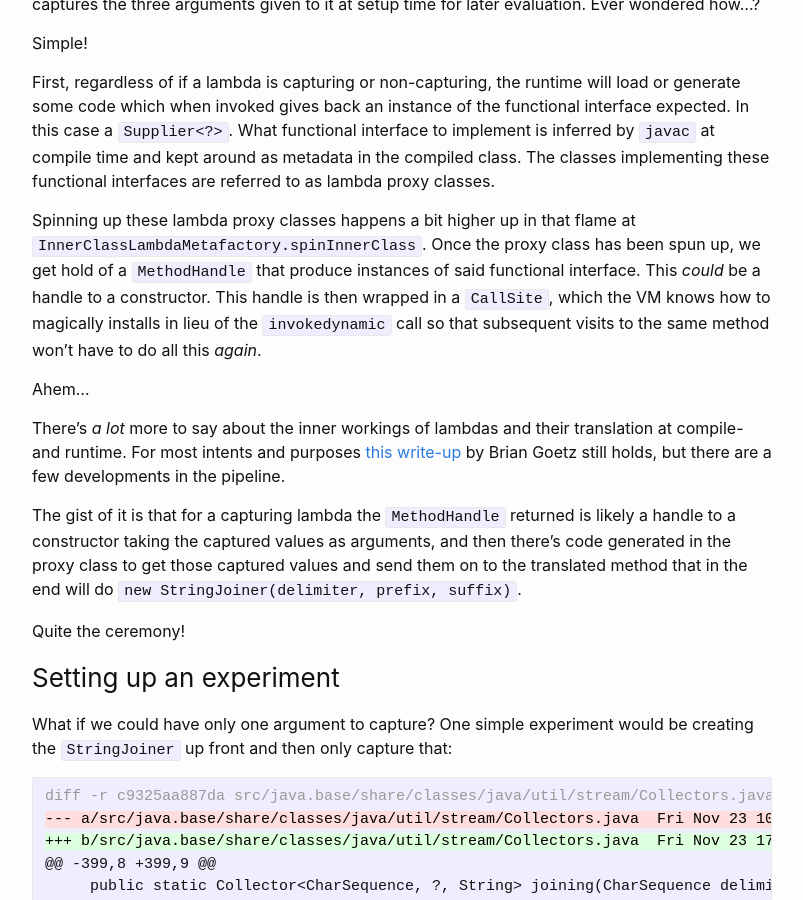
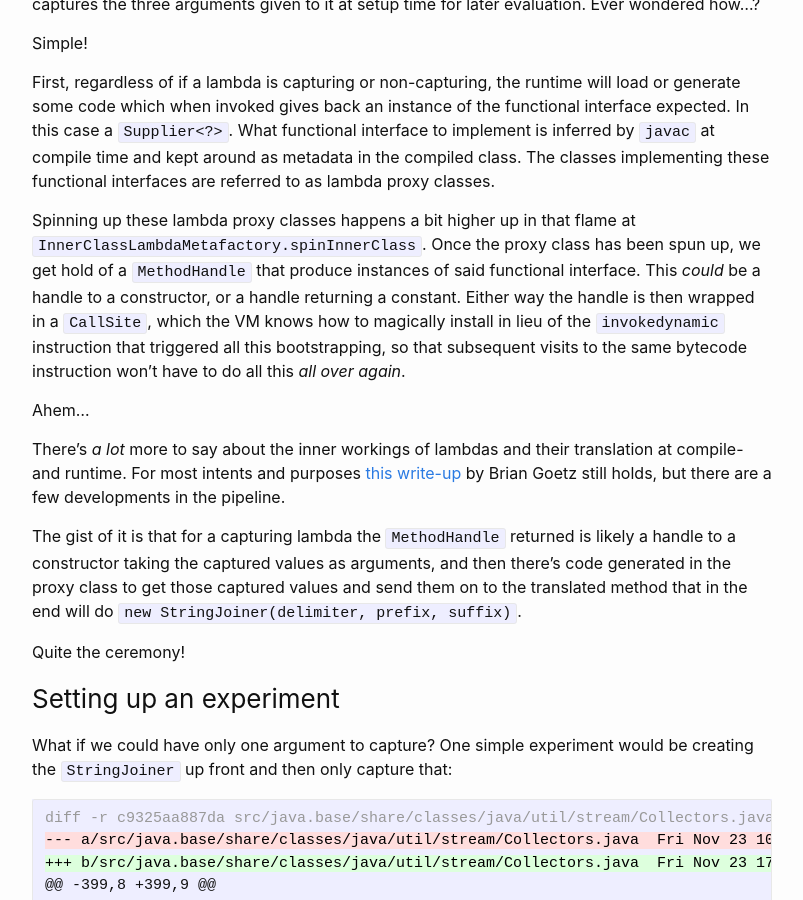
Before and after one commit to cl4es/cl4es.github.io, a Jekyll site: the page built from _posts/2018-11-23-Investigating-Startup-Using-Bytestacks.md, in a window 1280 px wide and 900 px high, scrolled down 2914 px. Shown: the whole window, without its empty margins (238-1041 px from the left). Built offline with Jekyll 4.4.1, drawn with Linux system fonts in a browser that asks for light colours.

Commit message:
Improve MH explanation a bit

```diff
--- a/_posts/2018-11-23-Investigating-Startup-Using-Bytestacks.md
+++ b/_posts/2018-11-23-Investigating-Startup-Using-Bytestacks.md
@@ -101,7 +101,7 @@ Simple!
 
 First, regardless of if a lambda is capturing or non-capturing, the runtime will load or generate some code which when invoked gives back an instance of the functional interface expected. In this case a `Supplier<?>`. What functional interface to implement is inferred by `javac` at compile time and kept around as metadata in the compiled class. The classes implementing these functional interfaces are referred to as lambda proxy classes.
 
-Spinning up these lambda proxy classes happens a bit higher up in that flame at `InnerClassLambdaMetafactory.spinInnerClass`. Once the proxy class has been spun up, we get hold of a `MethodHandle` that produce instances of said functional interface. This *could* be a handle to a constructor. This handle is then wrapped in a `CallSite`, which the VM knows how to magically installs in lieu of the `invokedynamic` call so that subsequent visits to the same method won't have to do all this _again_.
+Spinning up these lambda proxy classes happens a bit higher up in that flame at `InnerClassLambdaMetafactory.spinInnerClass`. Once the proxy class has been spun up, we get hold of a `MethodHandle` that produce instances of said functional interface. This *could* be a handle to a constructor, or a handle returning a constant. Either way the handle is then wrapped in a `CallSite`, which the VM knows how to magically install in lieu of the `invokedynamic` instruction that triggered all this bootstrapping, so that subsequent visits to the same bytecode instruction won't have to do all this _all over again_.
 
 Ahem...
 
```
